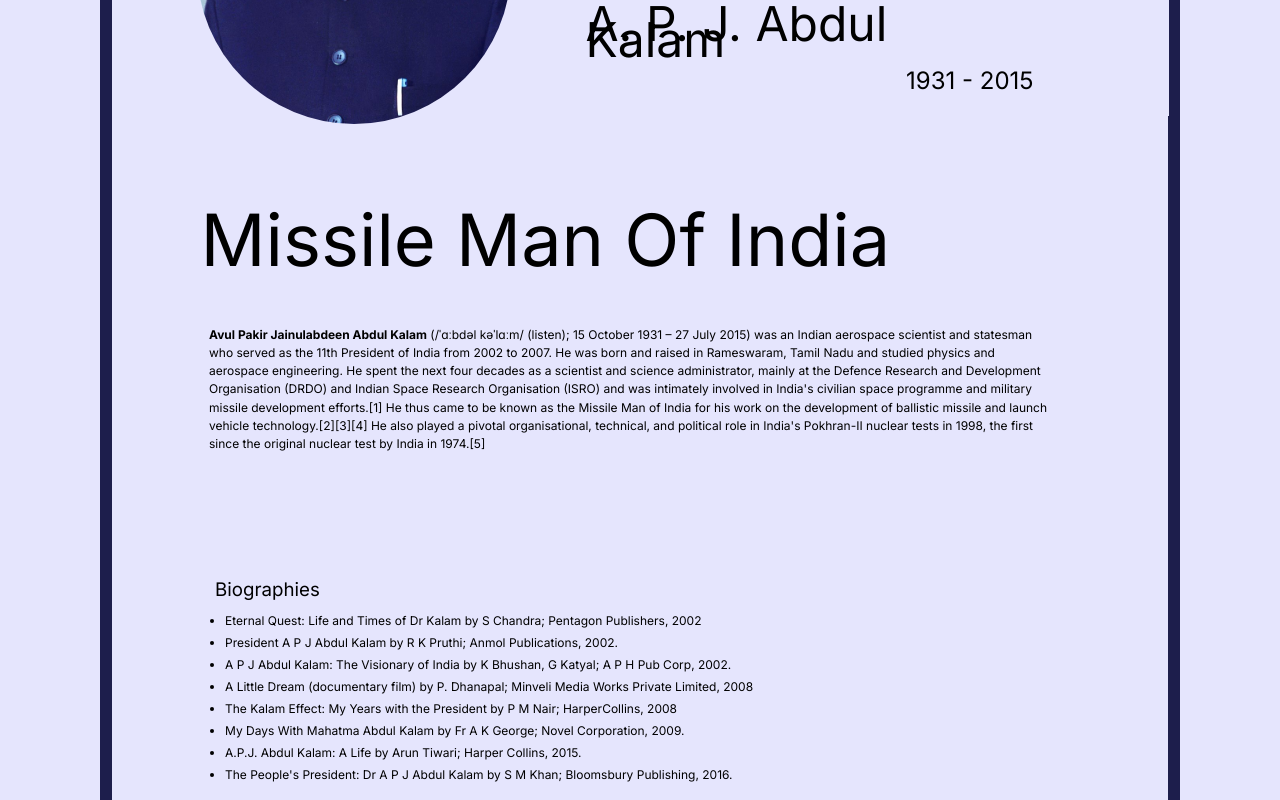
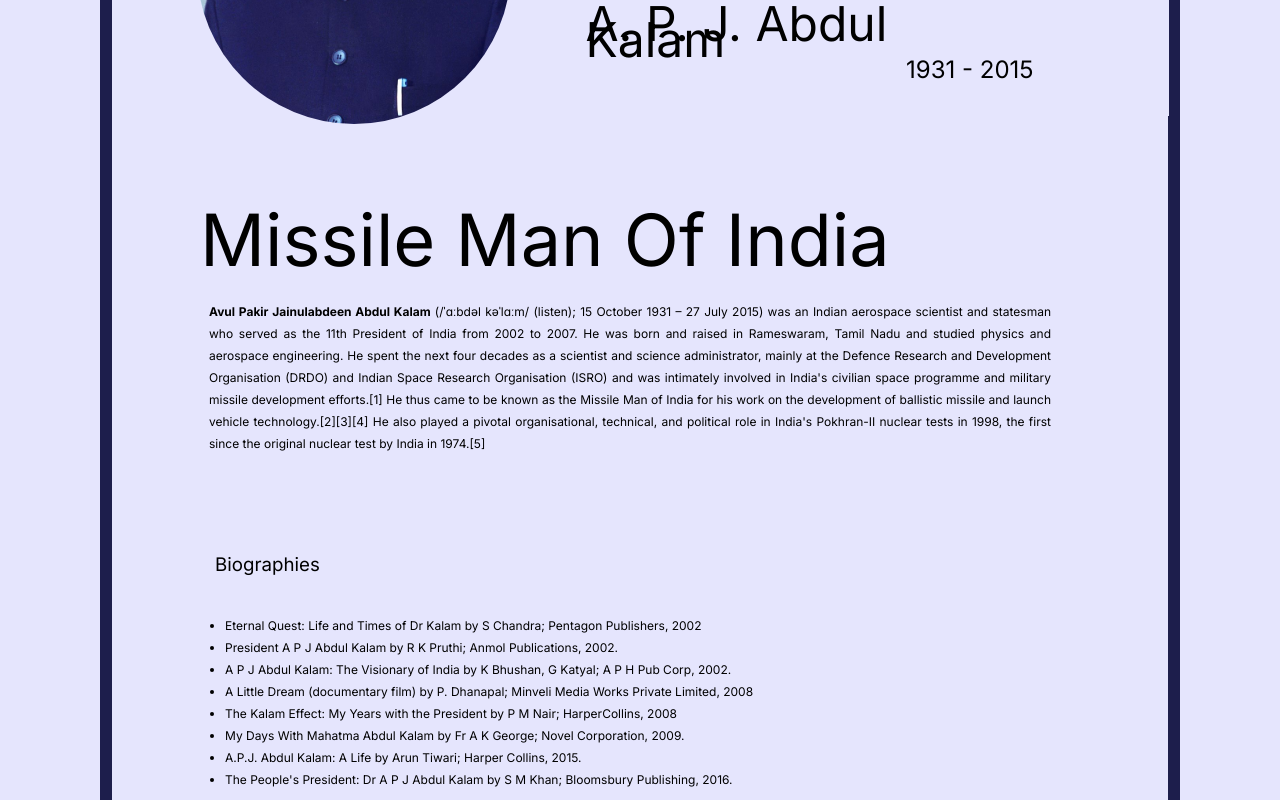
Before and after one commit to 0tym/my-first-project, a plain HTML site: page index.html in a window 1280 px wide. Shown: the part 480-1280 px from the top of the page. Drawn offline with Linux system fonts and the light colour scheme.

Commit message:
font update

```diff
--- a/Style-css/style.css
+++ b/Style-css/style.css
@@ -16,7 +16,7 @@ body {
     font-family: 'Inter', sans-serif;
     border: 12px solid #1D1E4C;
     margin: 100px;
-    /* position: absolute; */
+    position: relative;
 
 
 }
@@ -58,25 +58,26 @@ header h4{
     padding-left: 395px;
     padding-right: 130px;
     padding-top: 6px;
+    letter-spacing: 6%;
     font-style: medium;
     font-size: 24px;
     line-height: 20px;
     text-align: left;
     vertical-align: center;
-    line-height:100%;
+    line-height:6%;
 
 }
 
 section h1{
-    height: 62px;
-    width: 800px;
+    height: 30px;
+    width: 730px;
     color: #000;
     padding-top: 104px;
-    padding-right: 79px;
+    padding-right: 150px;
     font-style: medium;
     font-weight: 500;
     font-size: 72px;
-    line-height: 20px;
+    line-height: 22px;
     line-height: 23%;
     text-align: left;
     vertical-align: center;
@@ -86,24 +87,24 @@ section article{
     color: #000;
     width: 842px;
     height: 176px;
-    padding-top: 32px;
     padding-left: 85px;
     padding-right: 105px;
     padding-bottom: 39px;
     font-style: mixed;
     font-size: 12px;
     line-height: 22px;
-    line-height: 151%;
     font-weight: 500;
-    text-align: left;
+    text-align: justify;
     vertical-align: center;
     font-family: Inter;
-    letter-spacing: 6%;
 
+}
+section article b{
+    font-weight: 700px;
 }
 article{
     width: 607px;
-    height: 218px;
+    height: 150px;
     color: #000;
     padding-left: 97px;
     padding-bottom: 144px;
@@ -115,6 +116,7 @@ article{
 
 }
 article h3{
+    height: 50px;
     color: #000;
     padding-bottom: 10px;
     line-height: 20px;
@@ -128,7 +130,7 @@ article ul{
     font-size: 12px;
     line-height: 22px;
     font-weight: 500;
-    text-align: left;
+    text-align: justify;
     vertical-align: center;
     font-family: Inter;
     letter-spacing: 6%;
```
